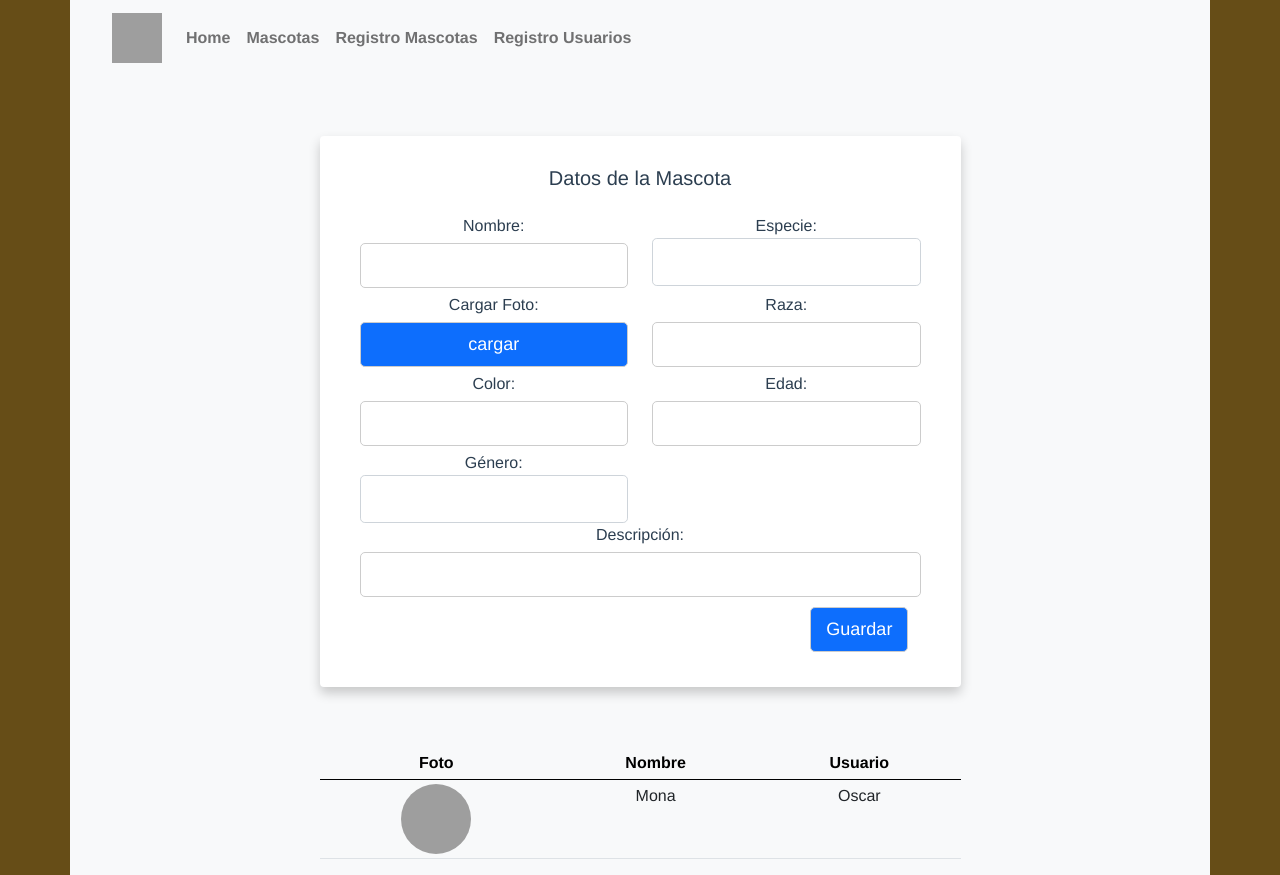
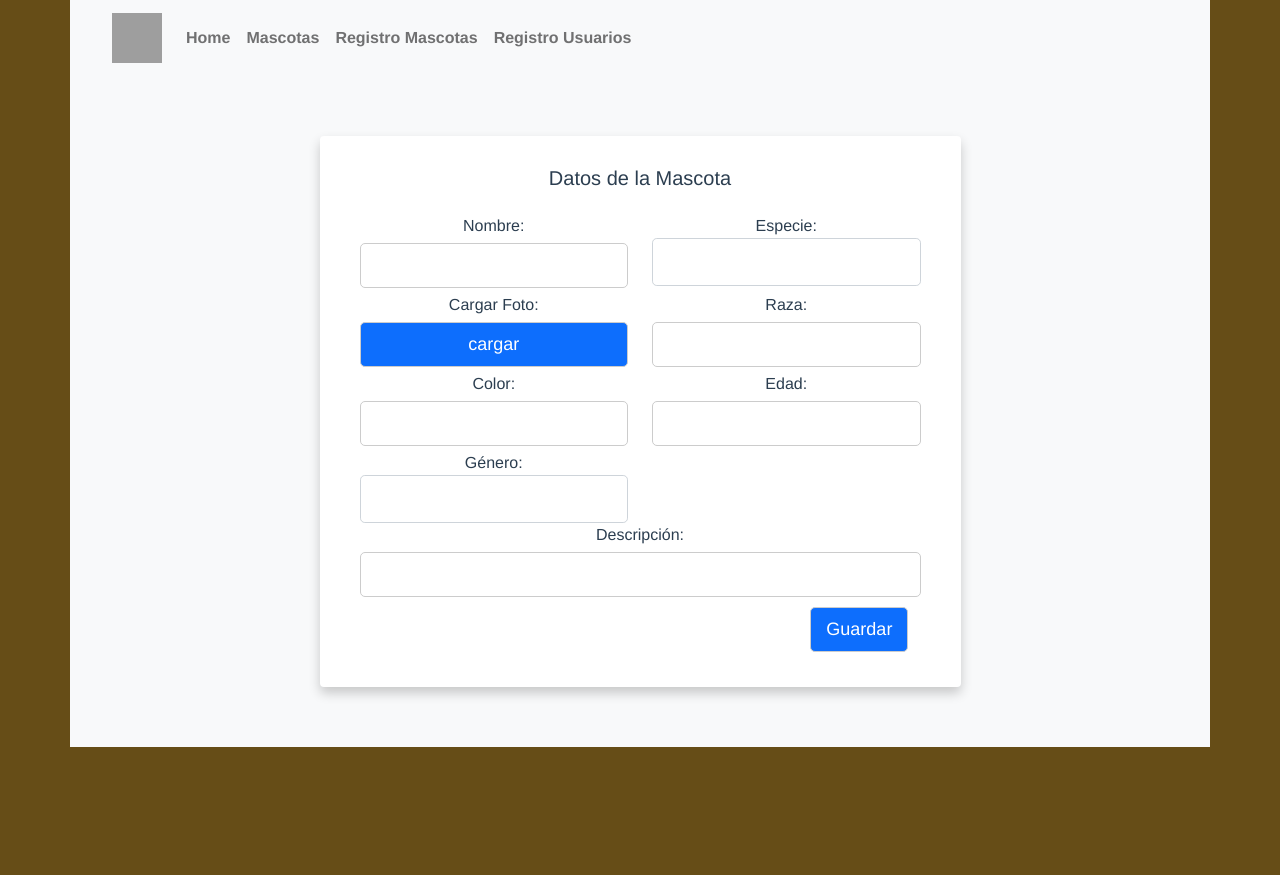
Before and after one commit to andersson980114/mascotas2, a Vue app in the folder frontend/mascotas/: page /adoptar in a window 1280 px wide. After the commit the page ends 800 px from the top, so only its background shows below. Built offline with nearby package versions, Linux system fonts and the light colour scheme; grey boxes are pictures that could not be loaded; what vue-sweetalert2 would draw is missing.

Commit message:
Rollback
se hace rollback de la tabla "adopciones" añadida anterior mete para prepararla en una vista aparte

```diff
--- a/frontend/mascotas/src/views/AdopcionView.vue
+++ b/frontend/mascotas/src/views/AdopcionView.vue
@@ -77,27 +77,6 @@
         </div>
         <div v-if="modal">
             <ModalFotos tipo="asd" :fotos="fotos"/>
-        </div>
-    </div>
-
-    <div class="row d-flex justify-content-center">
-        <div class="col-xl-7 col-lg-8 col-md-9 col-11 text-center">
-            <table class="table table-sm">
-                <thead class="table-light">
-                    <tr>
-                        <th>Foto</th>
-                        <th>Nombre</th>
-                        <th>Usuario</th>
-                    </tr>
-                </thead>
-                <tbody>
-                    <tr>
-                        <td><img src="https://www.eltiempo.com/files/article_vertical_content_new/uploads/2021/12/03/61aa91564695c.jpeg" class="imgp"></td>
-                        <td>Mona</td>
-                        <td>Oscar</td>
-                    </tr>
-                </tbody>
-            </table>
         </div>
     </div>
 </template>
@@ -272,12 +251,4 @@ input[type=number]::-webkit-outer-spin-button {
     -webkit-appearance: none;
     margin: 0;
 }
-
-.imgp {
-    width: 70px;
-    height: 70px;
-    border-radius: 100%;
-}
-
-
 </style>
```
